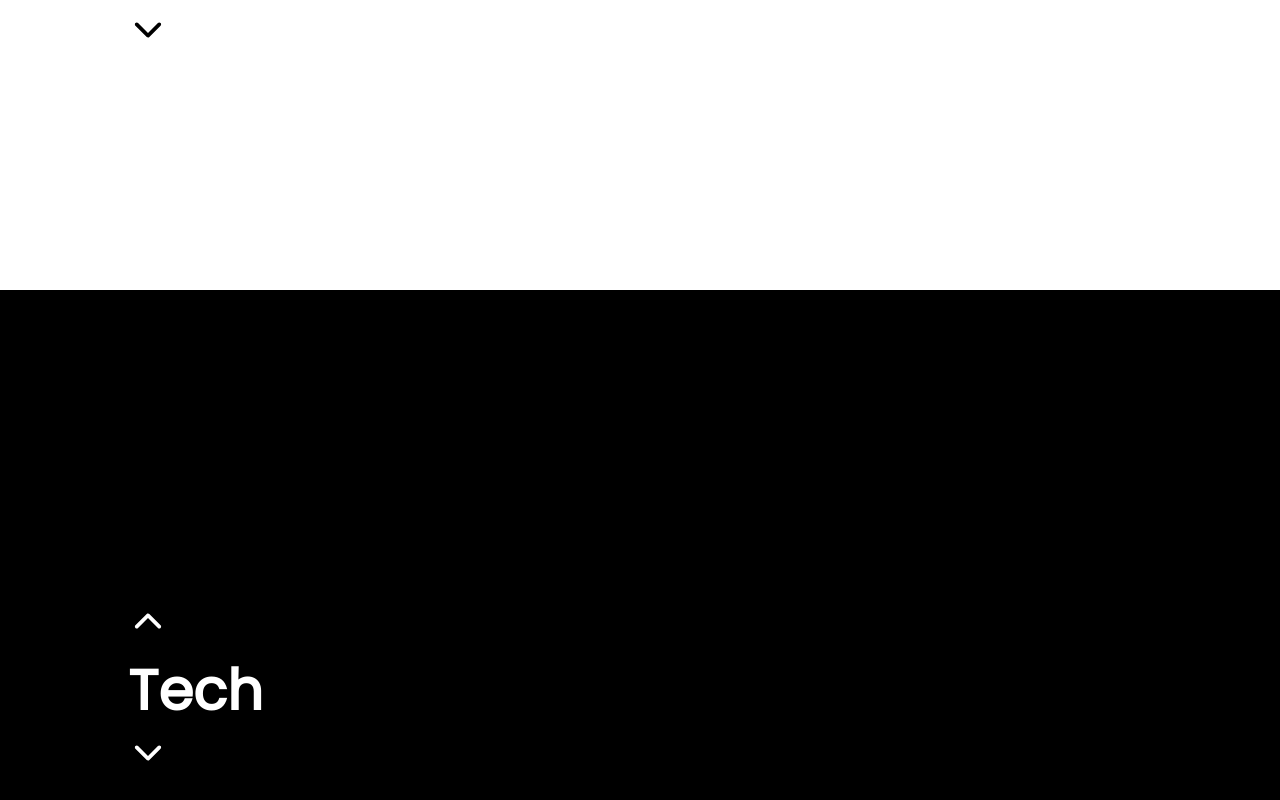
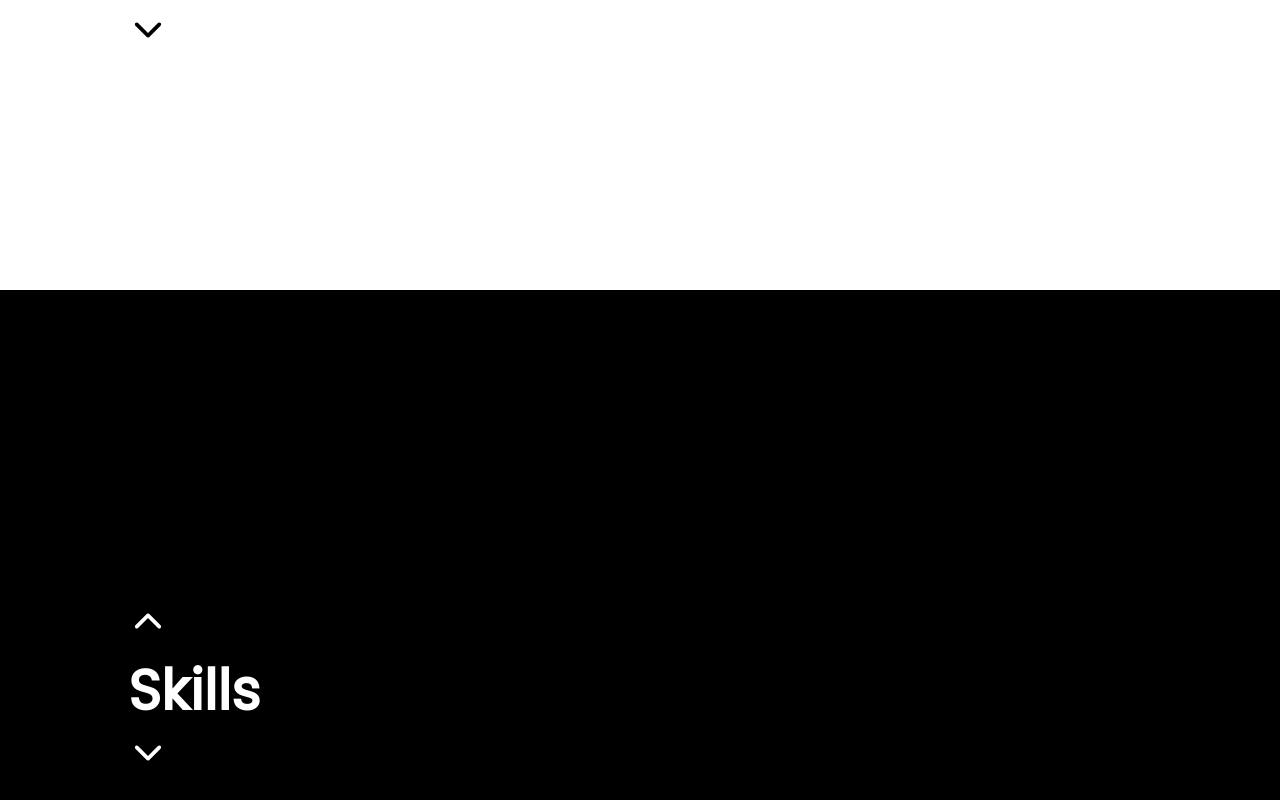
Before and after one commit to beverleysun/beverleysun.com, a React (Create React App) app: page / in a window 1280 px wide. Shown: the part 1310-2110 px from the top of the page. Built offline with nearby package versions, Linux system fonts and the light colour scheme.

Commit message:
rename tech to skills

```diff
--- a/src/App.js
+++ b/src/App.js
@@ -1,7 +1,7 @@
 import React from "react";
 import Splash from "./components/Splash.js";
 import AboutMe from "./components/AboutMe.js";
-import Technologies from "./components/Technologies.js";
+import Skills from "./components/Skills.js";
 import "./App.css";
 
 export default function App() {
@@ -15,18 +15,18 @@ export default function App() {
       />
       <AboutMe
         upArrowTo="splash"
-        downArrowTo="technologies"
+        downArrowTo="skills"
         upArrowToolTip="home"
         downArrowToolTip="tech"
         id="about"
       ></AboutMe>
-      <Technologies
+      <Skills
         upArrowTo="about"
         downArrowTo=""
         upArrowToolTip="about"
         downArrowToolTip="somewhere"
-        id="technologies"
-      ></Technologies>
+        id="skills"
+      ></Skills>
     </>
   );
 }
--- a/src/components/Technologies.js
+++ b/src/components/Skills.js
@@ -3,7 +3,7 @@ import { colors } from "../util/colors.js";
 import AnimatedUpArrow from "./AnimatedUpArrow.js";
 import AnimatedDownArrow from "./AnimatedDownArrow.js";
 
-export default function Technologies({
+export default function Skills({
   id = "",
   upArrowTo = "",
   downArrowTo = "",
@@ -30,7 +30,7 @@ export default function Technologies({
               color: `${colors.white}`,
             }}
           >
-            Tech
+            Skills
           </h1>
         </div>
         <AnimatedDownArrow
```
